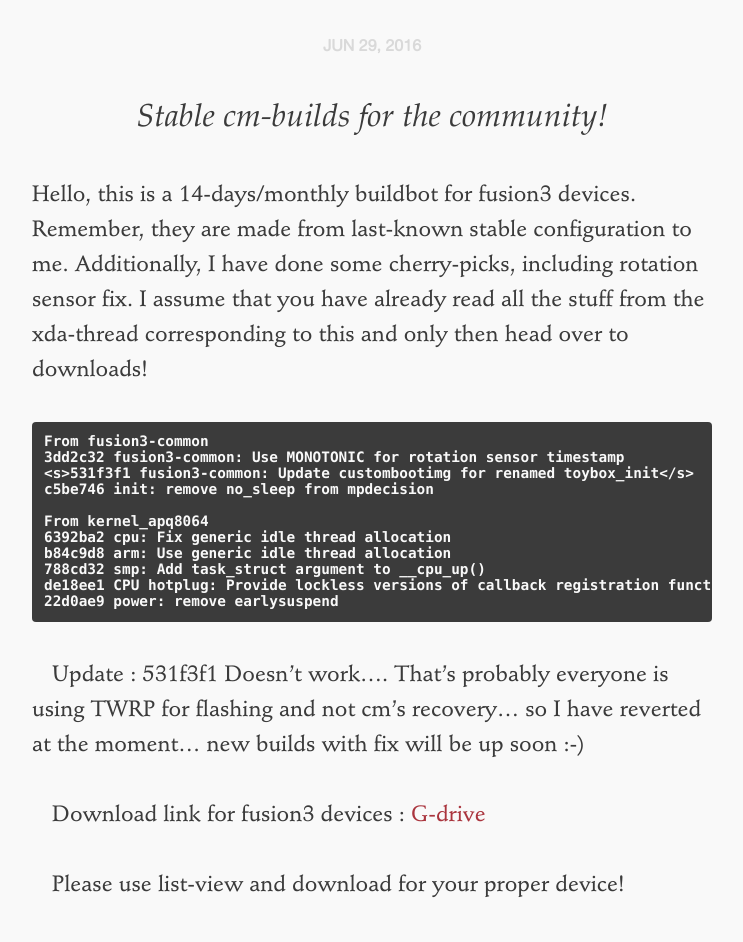
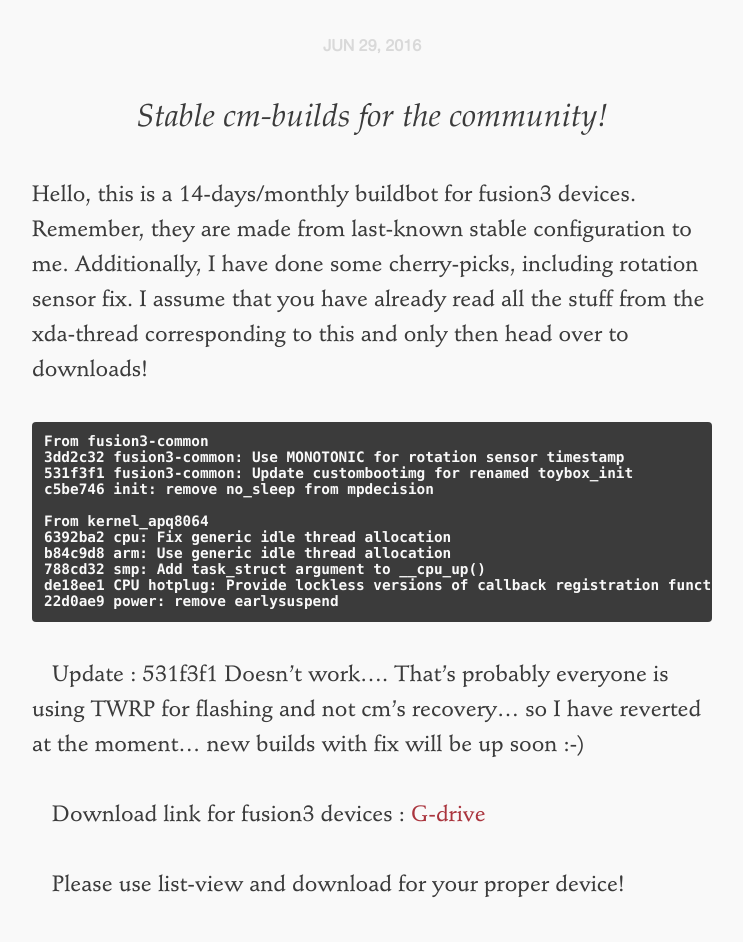
Before and after one commit to daedroza/daedroza.github.io, a Jekyll site: the page built from _posts/2016-06-29-stable-cm-builds.markdown, in a window 1280 px wide. Shown: the part 731-1673 px from the top of the page, without its empty margins (268-1011 px from the left). Built offline with Jekyll 4.4.1, drawn with Linux system fonts in a browser that asks for light colours; comment, search, counter and statistics services are not loaded.

```diff
--- a/_posts/2016-06-29-stable-cm-builds.markdown
+++ b/_posts/2016-06-29-stable-cm-builds.markdown
@@ -17,7 +17,7 @@ over to downloads!
 {% highlight bash %}
 From fusion3-common
 3dd2c32 fusion3-common: Use MONOTONIC for rotation sensor timestamp
-<s>531f3f1 fusion3-common: Update custombootimg for renamed toybox_init</s>
+531f3f1 fusion3-common: Update custombootimg for renamed toybox_init
 c5be746 init: remove no_sleep from mpdecision
 
 From kernel_apq8064
```
